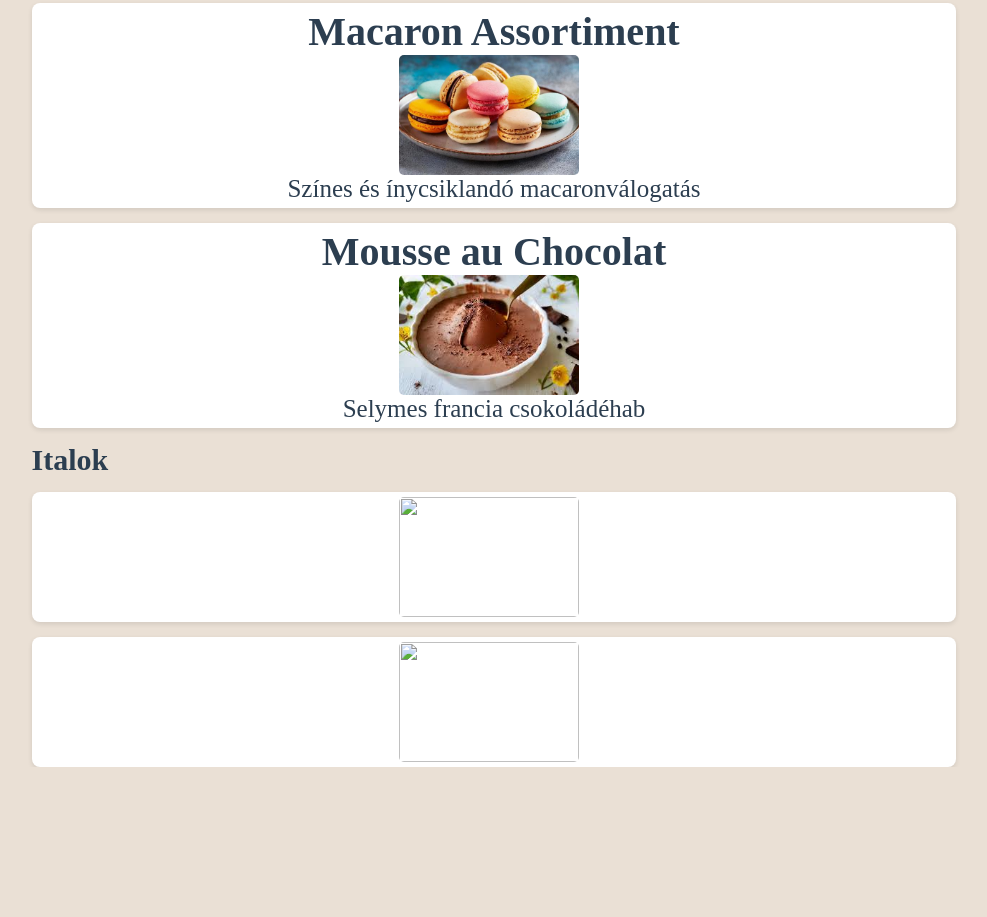
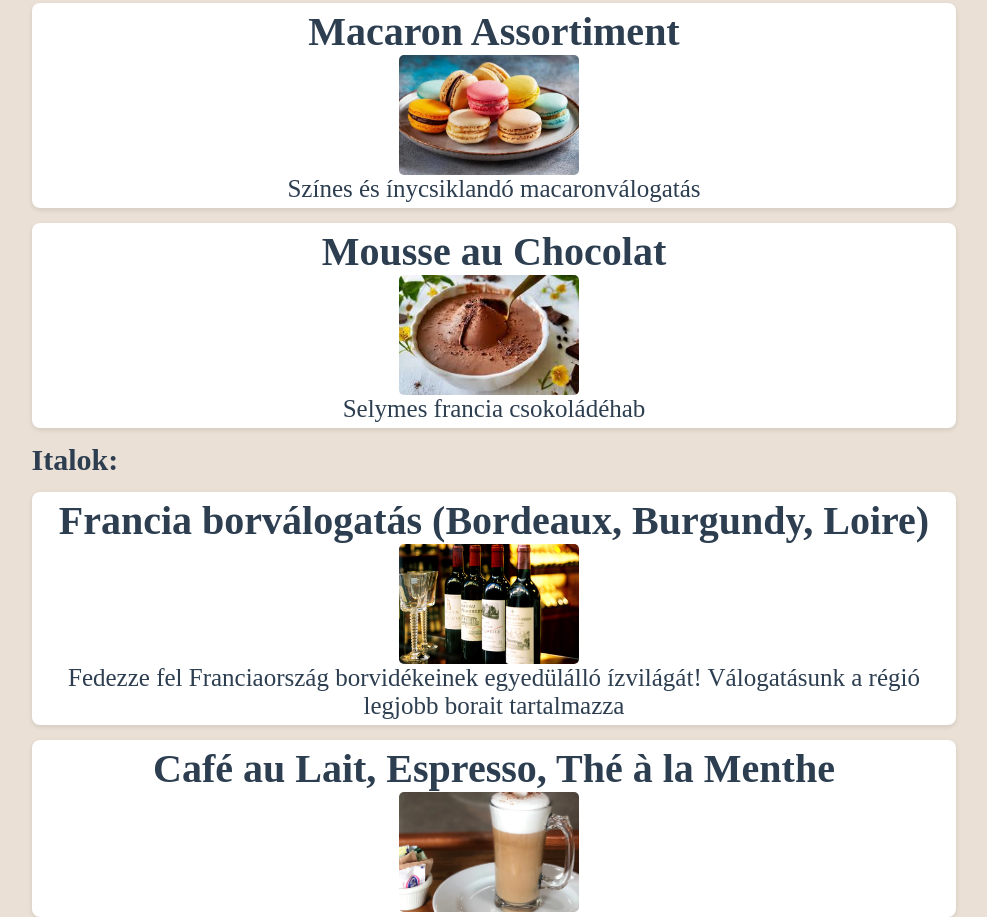
Before and after one commit to palgyula/Projekt2, a plain HTML site: page etlap.html in a window 1280 px wide. Shown: the part 4295-5212 px from the top of the page, without its empty margins (146-1133 px from the left). Before the commit the page ends 5062 px from the top, so only its background shows below. Drawn offline with Linux system fonts and the light colour scheme; a web font is replaced by a local one.

Commit message:
telo eleg jol all

```diff
--- a/css/etlap.css
+++ b/css/etlap.css
@@ -171,3 +171,15 @@ body{
 .etlap div h2{
     font-size: 20px;
 }
+
+@media only screen and (max-width: 400px){
+    .focim{
+        font-size: 50px;
+    }
+}
+
+@media only screen and (max-width: 370px){
+    .focim{
+        font-size: 40px;
+    }
+}
--- a/etlap.html
+++ b/etlap.html
@@ -152,18 +152,18 @@
             <p>Selymes francia csokoládéhab</p>
         </div>
 
-        <nav class="kiscim"><h2>Italok</h2></nav>
+        <nav class="kiscim"><h2>Italok:</h2></nav>
 
 
         <div class="kaja">
-            <h1></h1>
-            <img src="" alt="">
-            <p></p>
+            <h1>Francia borválogatás (Bordeaux, Burgundy, Loire)</h1>
+            <img src="images/bor.jpg" alt="">
+            <p>Fedezze fel Franciaország borvidékeinek egyedülálló ízvilágát! Válogatásunk a régió legjobb borait tartalmazza</p>
         </div>
 
         <div class="kaja">
-            <h1></h1>
-            <img src="" alt="">
+            <h1>Café au Lait, Espresso, Thé à la Menthe</h1>
+            <img src="images/kave.jpg" alt="">
             <p></p>
         </div>
 
```
Also changed, not shown: images/bor.jpg (added), images/kave.jpg (added).
